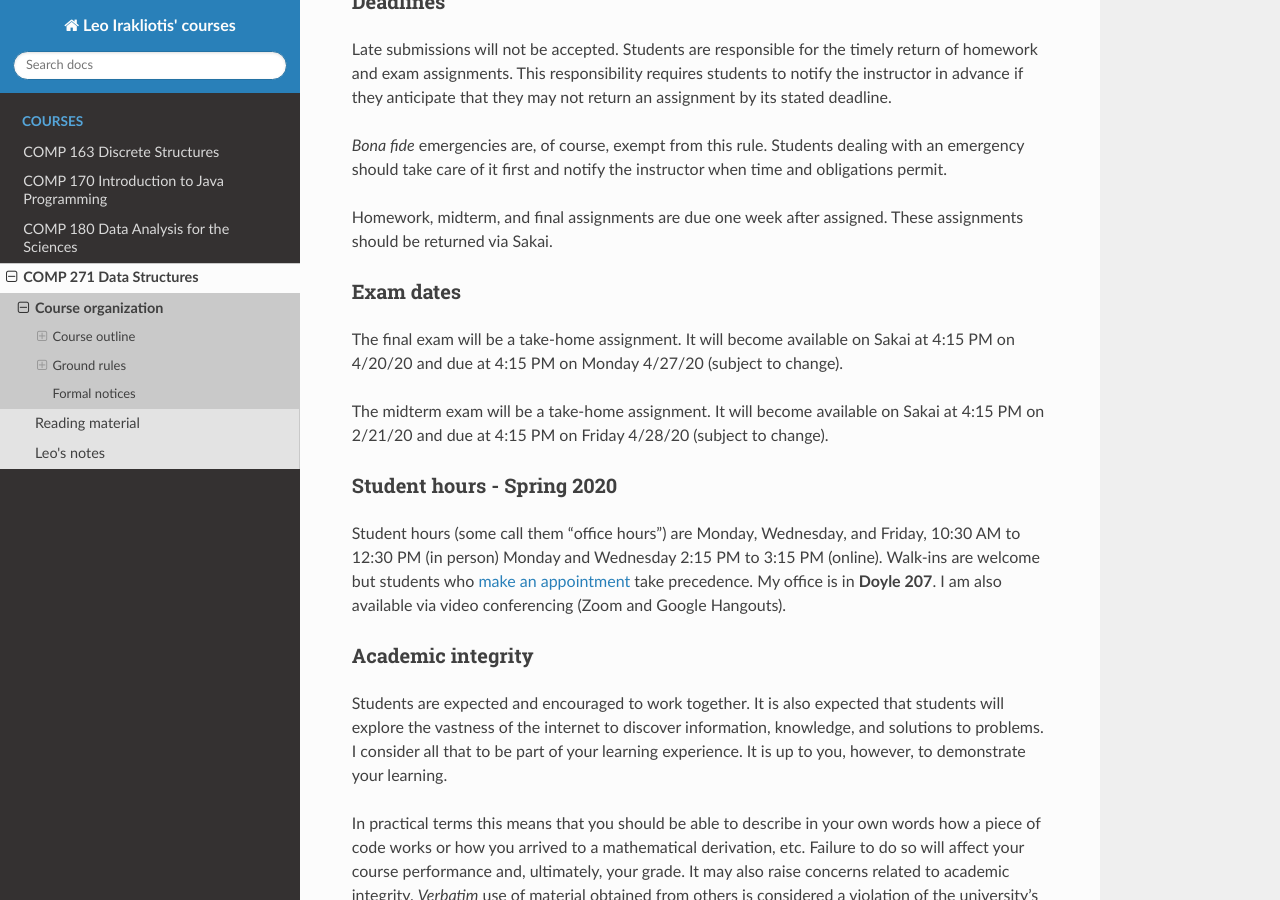
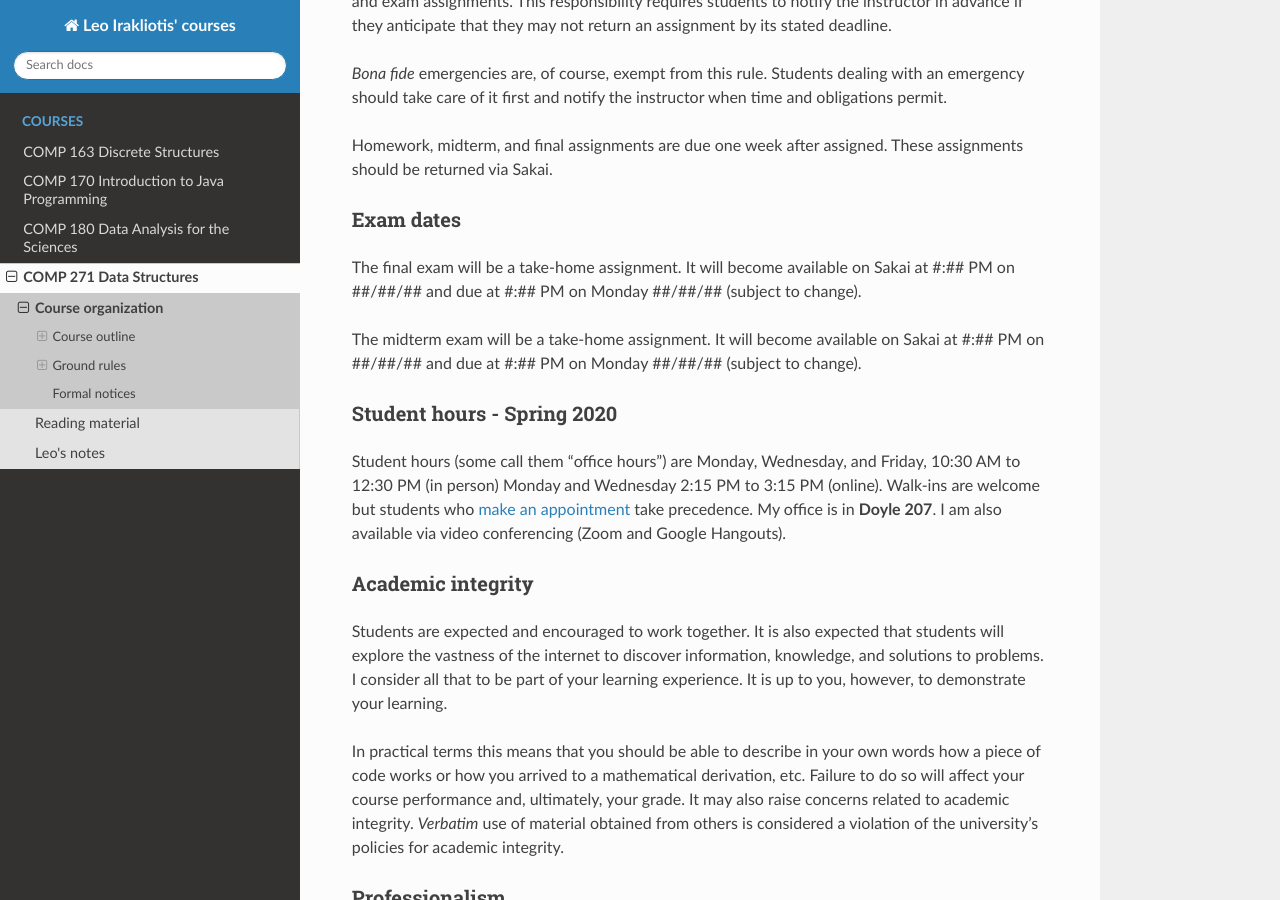
Before and after one commit to sleepyjaree/cdp, a Sphinx documentation site: the page built from source/COMP271/organization.rst, in a window 1280 px wide and 900 px high, scrolled down 1518 px. Built offline with Sphinx 7.4.7 and the Read the Docs theme 2.0.0, drawn with Linux system fonts in a browser that asks for light colours; some of the changed text lies outside the part shown.

Commit message:
Setting up site for COMP 271

```diff
--- a/source/COMP271/organization.rst
+++ b/source/COMP271/organization.rst
@@ -31,9 +26,10 @@
 
 Exam dates
 ++++++++++
-The final exam will be a take-home assignment. It will become available on Sakai at 4:15 PM on 4/20/20 and due at 4:15 PM on Monday 4/27/20 (subject to change).
+The final exam will be a take-home assignment. It will become available on Sakai at #:## PM on ##/##/## and due at #:## PM on Monday ##/##/## (subject to change).
 
-The midterm exam will be a take-home assignment. It will become available on Sakai at 4:15 PM on 2/21/20 and due at 4:15 PM on Friday 4/28/20 (subject to change).
+The midterm exam will be a take-home assignment. It will become available on Sakai at #:## PM on ##/##/## and due at #:## PM on Monday ##/##/## (subject to change).
+
 
 
 
```
Also changed, not shown: other parts of source/COMP271/organization.rst (+2 -7 lines).
